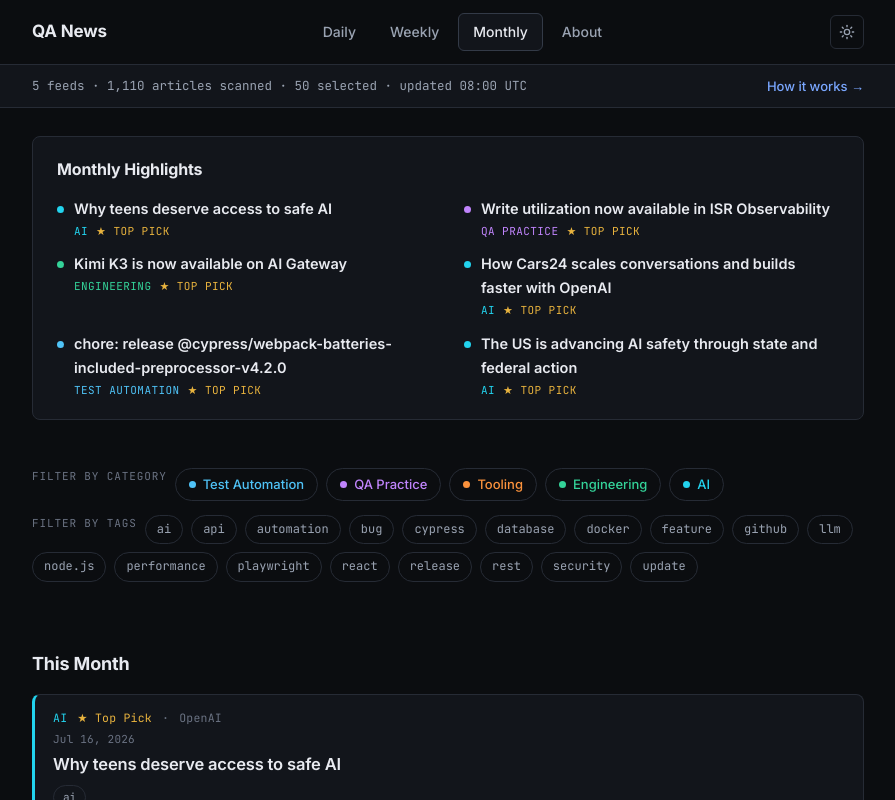
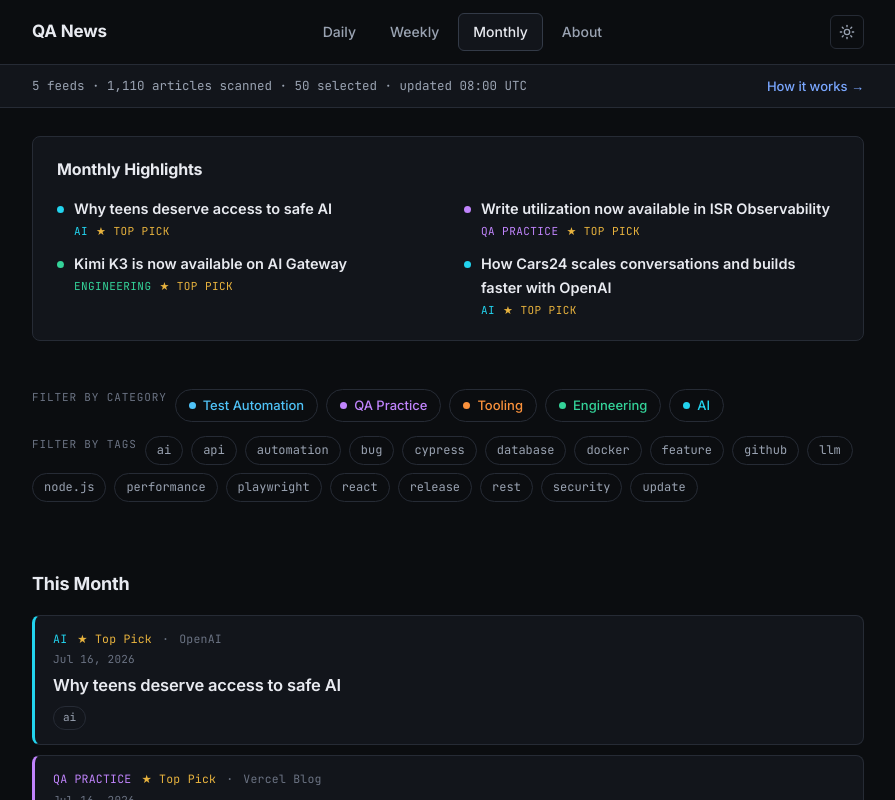
Before and after one commit to rciesielski3/qa-news, a Next.js app: page /monthly in a window 1280 px wide. Shown: the top 800 px of the page, without its empty margins (192-1087 px from the left). Built offline with nearby package versions, Linux system fonts and the light colour scheme.

Commit message:
fix: monthly page shows articles from last 30 days with date-scoped brief

```diff
--- a/src/app/monthly/page.tsx
+++ b/src/app/monthly/page.tsx
@@ -1,18 +1,16 @@
 'use client';
 
 import { Suspense, useEffect, useState } from 'react';
-import type { Article } from '@/lib/types';
+import type { Article, Category } from '@/lib/types';
 import BriefCard from '@/components/BriefCard';
 import FilterBar from '@/components/FilterBar';
 import ArticleList from '@/components/ArticleList';
 import EmptyState from '@/components/EmptyState';
 import { useFiltering } from '@/hooks/useFiltering';
 import { applyFilters } from '@/lib/filtering';
+import { getMonthArticles } from '@/lib/filtering';
 import { CATEGORIES_WITH_LABELS } from '@/lib/styles';
 
-// `useFiltering` reads the URL via `useSearchParams`, which requires a
-// Suspense boundary above it (Next.js App Router requirement, especially
-// relevant for `output: 'export'` static builds).
 function MonthlyPageContent() {
   const [articles, setArticles] = useState<Article[]>([]);
   const [isLoading, setIsLoading] = useState(true);
@@ -41,19 +39,20 @@ function MonthlyPageContent() {
     };
   }, []);
 
-  // Monthly Brief is always the first 6 articles, independent of filters.
-  const monthlyPickIds = new Set(articles.slice(0, 6).map((article) => article.id));
-  const filteredArticles = applyFilters(articles, filters);
+  // Monthly Brief is the first 3-4 articles from THIS MONTH (last 30 days), independent of filters.
+  const monthArticles = getMonthArticles(articles as any) as Article[];
+  const monthlyPickIds = new Set(monthArticles.slice(0, 4).map((article) => article.id));
+  const filteredArticles = applyFilters(monthArticles as any, filters) as Article[];
 
   return (
     <div className="w-full">
       <section className="mb-8 sm:mb-12">
         <BriefCard
           title="Monthly Highlights"
-          items={articles.slice(0, 6).map((article) => ({
+          items={monthArticles.slice(0, 4).map((article) => ({
             id: article.id,
             title: article.title,
-            category: article.category,
+            category: article.category as Category,
             url: article.url,
             isTopPick: monthlyPickIds.has(article.id),
           }))}
@@ -62,10 +61,10 @@ function MonthlyPageContent() {
 
       <section>
         {/* Extract unique tags for tag chips */}
-        {articles.length > 0 && (
+        {monthArticles.length > 0 && (
           <FilterBar
             categories={CATEGORIES_WITH_LABELS}
-            availableTags={Array.from(new Set(articles.flatMap((a) => a.tags || []))).sort()}
+            availableTags={Array.from(new Set(monthArticles.flatMap((a) => a.tags || []))).sort()}
             activeFilters={filters}
             onCategoryChange={(category) => updateFilters({ ...filters, category: category ?? undefined })}
             onTagChange={(tag, active) => {
@@ -75,7 +74,7 @@ function MonthlyPageContent() {
               updateFilters({ ...filters, tags: newTags.length > 0 ? newTags : undefined });
             }}
             onReset={clearFilters}
-            totalArticles={articles.length}
+            totalArticles={monthArticles.length}
             shownArticles={filteredArticles.length}
           />
         )}
```
